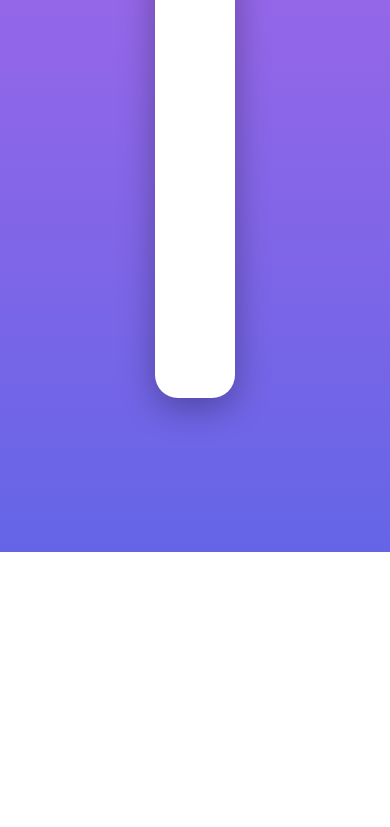
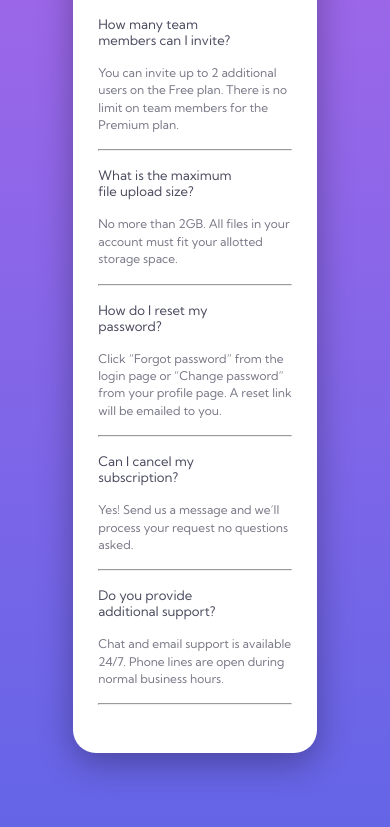
Before and after one commit to Rock-n-Roll-CRC/faq-accordion-card, a plain HTML site: page index.html in a window 390 px wide. Shown: the part 292-1119 px from the top of the page. Before the commit the page ends 844 px from the top, so only its background shows below. Drawn offline with Linux system fonts and the light colour scheme.

Commit message:
🚧 Built up the foundation for the mobile screen

```diff
--- a/assets/styles/styles.css
+++ b/assets/styles/styles.css
@@ -25,22 +25,6 @@ ol[role="list"] {
 
 html:focus-within {
   scroll-behavior: smooth;
-}
-
-body {
-  display: flex;
-  align-items: center;
-  justify-content: center;
-  min-height: 100vh;
-  color: #787887;
-  background: linear-gradient(
-    180deg,
-    hsl(273deg 75% 66% / 100%) 0%,
-    hsl(240deg 73% 65% / 100%) 100%
-  );
-  font: 400 1rem "Kumbh Sans", sans-serif;
-  text-rendering: optimizespeed;
-  line-height: 1.5;
 }
 
 a:not([class]) {
@@ -75,6 +59,24 @@ select {
   }
 }
 
+/* GENERAL */
+body {
+  display: flex;
+  align-items: center;
+  justify-content: center;
+  min-height: 100vh;
+  color: #787887;
+  background: linear-gradient(
+    180deg,
+    hsl(273deg 75% 66% / 100%) 0%,
+    hsl(240deg 73% 65% / 100%) 100%
+  );
+  font: 400 1rem "Kumbh Sans", sans-serif;
+  text-rendering: optimizespeed;
+  line-height: 1.5;
+  padding: 4.59rem;
+}
+
 .visually-hidden:not(:focus, :active) {
   clip: rect(1px 1px 1px 1px);
   clip: rect(1px, 1px, 1px, 1px);
@@ -88,21 +90,62 @@ select {
 
 /* FAQ ACCORDION CARD */
 .faq-accordion-card {
-  /* TODO: Remove height */
-  height: 535px;
-  width: 20.438%;
   position: relative;
+  max-width: 20.438rem;
   background-color: #fff;
   border-radius: 23px;
+  padding: 2rem 1.55rem;
   box-shadow: 0 10px 35px #00000050;
+}
+
+.faq-accordion-card::before,
+.before-container::before {
+  position: absolute;
+  top: 0;
+  left: 50%;
+  height: auto;
+  width: 72.3%;
+  margin-left: -36%;
 }
 
 .faq-accordion-card::before {
   content: url("../images/illustration-woman-online-mobile.svg");
-  position: absolute;
-  top: -106px;
-  left: 50%;
-  height: auto;
-  width: 72%;
-  margin-left: -36%;
+  transform: translateY(-57.7%);
 }
+
+.before-container::before {
+  content: url("../images/bg-pattern-mobile.svg");
+}
+
+.faq-accordion-card h2 {
+  color: #1d1e35;
+  font: 700 2rem "Kumbh Sans", sans-serif;
+  text-align: center;
+  margin-top: 8.15rem;
+  margin-bottom: 2rem;
+}
+
+/* FAQ LIST */
+.faq-list {
+  list-style: none;
+  padding: 0;
+}
+
+.faq-list h3 {
+  color: #4a4b5e;
+  font: 400 0.823rem "Kumbh Sans", sans-serif;
+  margin-bottom: 1rem;
+  margin-right: 2.6rem;
+}
+
+.faq-list p {
+  max-width: 15rem;
+  font: 400 0.75rem "Kumbh Sans", sans-serif;
+  line-height: 1.45;
+  margin-bottom: 1rem;
+}
+
+.faq-list hr {
+  max-width: 17.338rem;
+  margin-bottom: 1rem;
+}
--- a/index.html
+++ b/index.html
@@ -24,6 +24,52 @@
   <body>
     <h1 class="visually-hidden">FAQ accordion card</h1>
 
-    <main class="faq-accordion-card"></main>
+    <main class="faq-accordion-card">
+      <span class="before-container"></span>
+
+      <h2>FAQ</h2>
+      <ul class="faq-list">
+        <li>
+          <h3>How many team members can I invite?</h3>
+          <p>
+            You can invite up to 2 additional users on the Free plan. There is
+            no limit on team members for the Premium plan.
+          </p>
+          <hr />
+        </li>
+        <li>
+          <h3>What is the maximum file upload size?</h3>
+          <p>
+            No more than 2GB. All files in your account must fit your allotted
+            storage space.
+          </p>
+          <hr />
+        </li>
+        <li>
+          <h3>How do I reset my password?</h3>
+          <p>
+            Click “Forgot password” from the login page or “Change password”
+            from your profile page. A reset link will be emailed to you.
+          </p>
+          <hr />
+        </li>
+        <li>
+          <h3>Can I cancel my subscription?</h3>
+          <p>
+            Yes! Send us a message and we’ll process your request no questions
+            asked.
+          </p>
+          <hr />
+        </li>
+        <li>
+          <h3>Do you provide additional support?</h3>
+          <p>
+            Chat and email support is available 24/7. Phone lines are open
+            during normal business hours.
+          </p>
+          <hr />
+        </li>
+      </ul>
+    </main>
   </body>
 </html>
```
